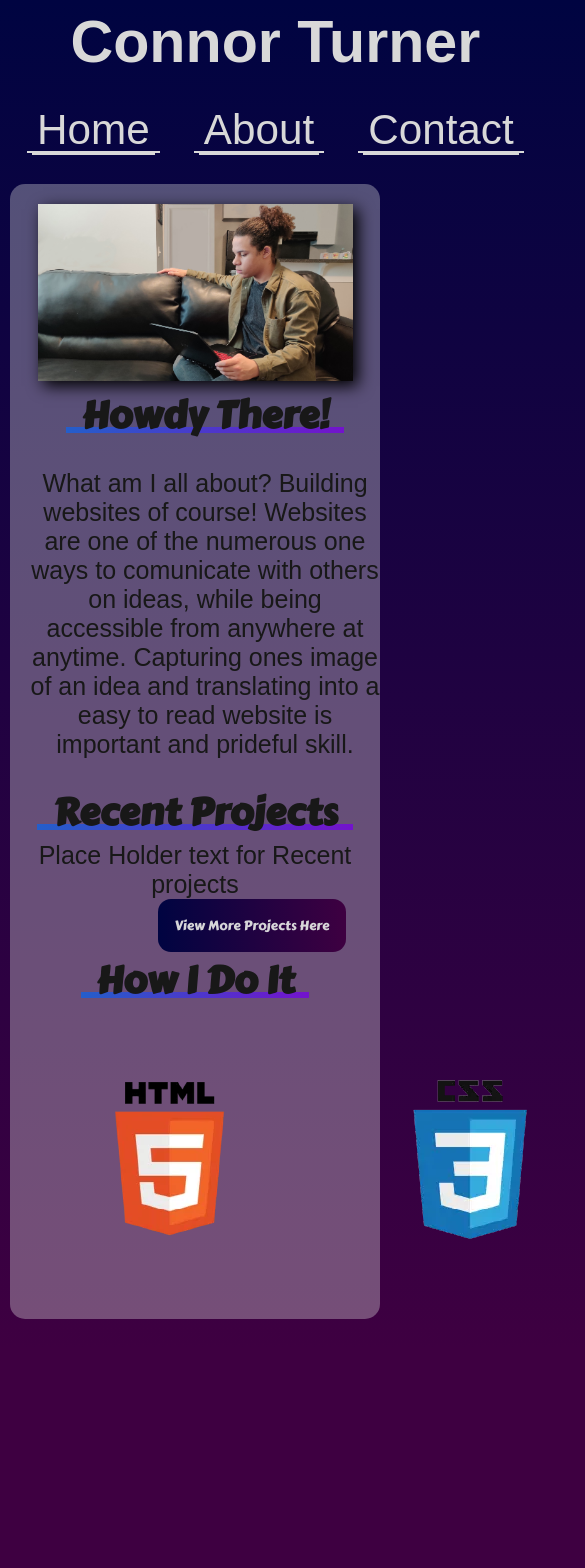
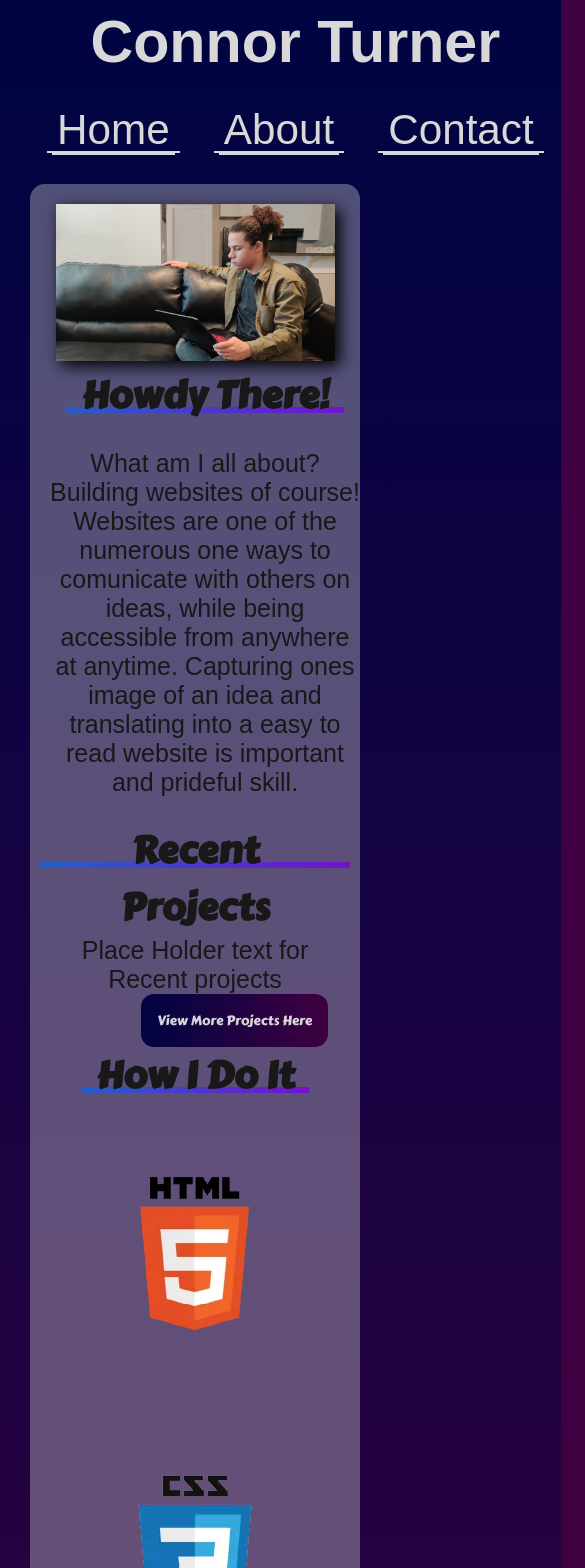
Before and after one commit to cturn5830/PersonalSite_old1, a Next.js app: page / in a window 390 px wide. Shown: the top 1568 px of the page, 585 px wide, since content can reach past the window. Before the commit the page ends 1349 px from the top, so only its background shows below. Built offline with nearby package versions, Linux system fonts and the light colour scheme; a web font is replaced by a local one.

Commit message:
More phone support

```diff
--- a/Comp/ContactContent.js
+++ b/Comp/ContactContent.js
@@ -16,7 +16,7 @@ export default function Content(){
                 <p>@Connor Turner</p>
         </a>
 
-            <a className="media">
+            <a className="media media2">
 
                 <span>
                 <Image src={Gmailimg} alt="Email icon"width={100}height={100}/>
--- a/styles/globals.css
+++ b/styles/globals.css
@@ -21,8 +21,8 @@ html{
 body{
     width:inherit;
     color:rgb(216, 216, 216);
-    margin:0;
-    padding:0 10px 20px 10px;
+    margin:0 auto 0 auto !important;
+    padding:0 30px 20px 30px;
     font-family: sans-serif;
     font-size: 25px;
 }
@@ -86,6 +86,13 @@ a:hover{
     margin-right:auto;
     display: flex;
     max-width:1100px;
+}
+@media(max-width:750px){
+    .HIDIimg{
+        flex-wrap: wrap;
+        align-items: center;
+        justify-content:space-evenly;
+    }
 }
 .SendProj{
     background-image: linear-gradient(90deg,rgb(0, 4, 65), rgb(62, 0, 65));
@@ -160,7 +167,7 @@ a:hover{
     border-radius: 15px;
     padding:10px;
     text-align: center;
-    max-width: 1365px;
+    max-width: 1265px;
     color:rgb(24, 24, 24);
 }
 
@@ -206,8 +213,16 @@ a:hover{
     }
     .media span{padding:0;
         margin:0;
+    }}
+@media(max-width:490px){
+    .media2 p{
+        padding:0 !important;
+    }
+    .media2{
+        padding-left: 0;
     }
 }
+
 
 
 /* Contact form */
@@ -231,6 +246,7 @@ form input, form textarea{
     border:rgb(4, 0, 53) 2px solid;
     border-radius: 10px;
 }
+
 form textarea{
     height: 60px;
     font-family: sans-serif;
@@ -240,7 +256,15 @@ form textarea{
     padding-top:20px;
     padding-bottom: 10px;
 }
-
+@media(max-width:1350px){
+    form input, form textarea{
+        width:85%;
+        height:35px;
+    }
+    form textarea{
+        height:80px !important;
+    }
+}
 
 /* About page */
 .about1, .about3, .about2{
```
